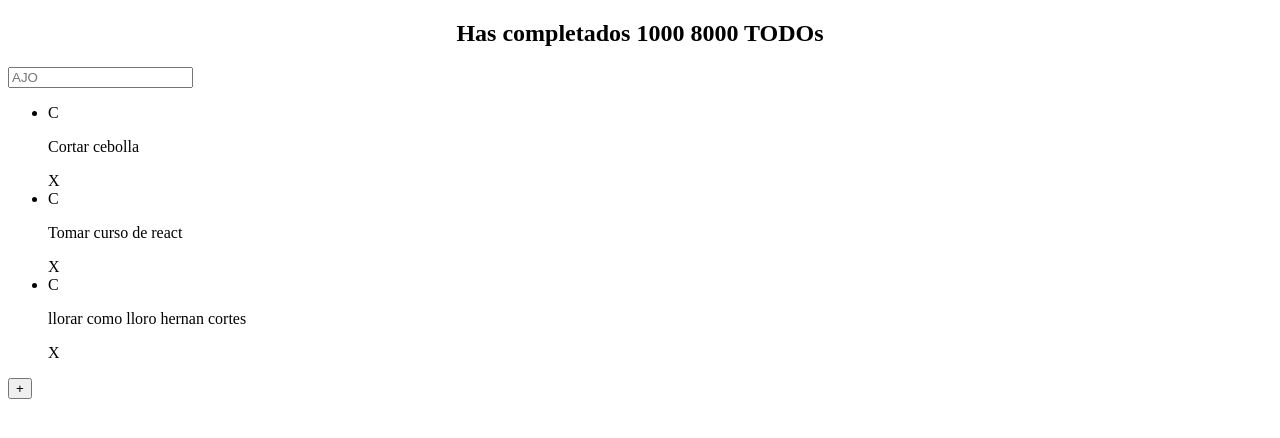
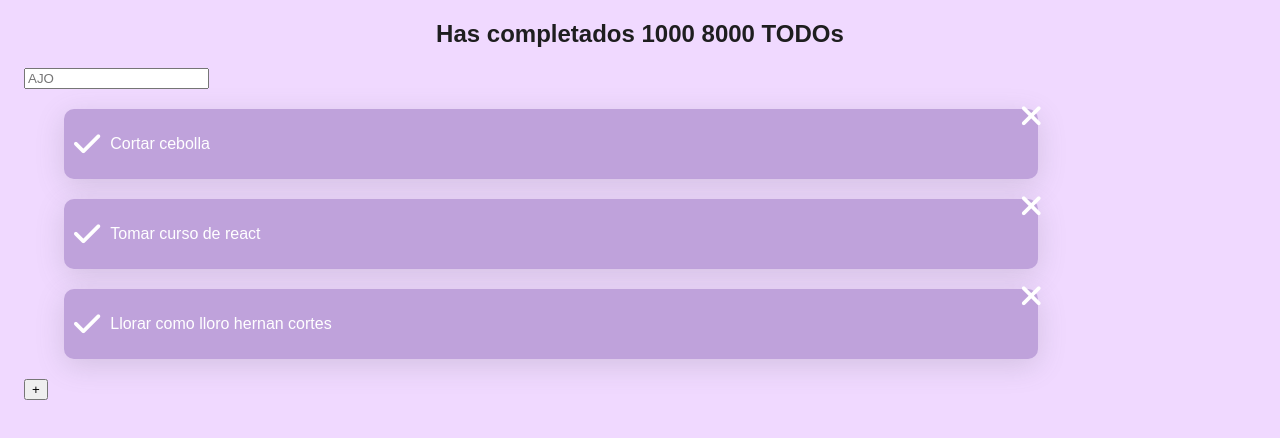
Before and after one commit to Avipez/todo, a React (Create React App) app: page / in a window 1280 px wide. Shown: the top 438 px of the page. Built offline with nearby package versions, Linux system fonts and the light colour scheme.

Commit message:
algo de estilos

```diff
--- a/public/index.html
+++ b/public/index.html
@@ -24,6 +24,7 @@
       work correctly both with client-side routing and a non-root public URL.
       Learn how to configure a non-root public URL by running `npm run build`.
     -->
+    <script src="https://kit.fontawesome.com/8337609809.js" crossorigin="anonymous"></script>
     <title>React App</title>
   </head>
   <body>
--- a/src/App.js
+++ b/src/App.js
@@ -9,7 +9,7 @@ import React from "react";
 const todos = [
   {text: "Cortar cebolla", completed: false},
   {text: "Tomar curso de react", completed: false},
-  {text: "llorar como lloro hernan cortes", completed: false}
+  {text: "Llorar como lloro hernan cortes", completed: false}
 
 ]
 
@@ -19,7 +19,7 @@ function App() {
       <TodoCounter />
       <TodoSearch />
       <TodoList>
-        {todos.map(todo => (<TodoItem key={todo.text} text={todo.text} />))}
+        {todos.map(todo => (<TodoItem key={todo.text} text={todo.text} completed={todo.completed} />))}
       </TodoList>
       {/* <CreateTodoButton /> */}
       <button>+</button>
--- a/src/TodoItem.js
+++ b/src/TodoItem.js
@@ -1,11 +1,12 @@
 import React from "react";
+import "./styles/TodoItem.css"
 
 function TodoItem(props) {
     return (
-        <li>
-            <span>C</span>
-            <p>{props.text}</p>
-            <span>X</span>
+        <li className="item">
+            <span className="check fas fa-check"></span>
+            <p className="todo-description">{props.text}</p>
+            <span className="delete-todo fas fa-times"></span>
         </li>
     )
 }
--- a/src/index.js
+++ b/src/index.js
@@ -1,6 +1,6 @@
 import React from 'react';
 import ReactDOM from 'react-dom';
-/* import './index.css'; */
+import './styles/index.css';
 import App from './App';
 
 ReactDOM.render(
--- /dev/null
+++ b/src/styles/TodoItem.css
@@ -0,0 +1,44 @@
+/* #F0D9FF */
+
+.item {
+    background:#BFA2DB;
+    box-shadow: rgba(100, 100, 111, 0.2) 0px 7px 29px 0px;
+    padding: 10px;
+    margin: 20px 0;
+    border-radius: 10px;
+    max-width: 80%;
+    display: flex;
+    justify-content: flex-start;
+    align-items: center;
+    position: relative;
+
+}
+
+.todo-description {
+    margin-left: 10px;
+    color: white;
+    cursor: pointer;
+}
+
+.check{
+    color: white;
+    font-size: 30px;
+    cursor: pointer;
+}
+
+.check:hover {
+    color: green;
+}
+
+.delete-todo {
+    position: absolute;
+    color: white ;
+    top: -8px;
+    right: -5px;
+    font-size: 30px;
+    cursor: pointer;
+}
+
+.delete-todo:hover {
+    color: red;
+}
--- /dev/null
+++ b/src/styles/index.css
@@ -0,0 +1,13 @@
+body {
+    margin: 0;
+    padding: 0;
+    background-color: #F0D9FF;
+    color: #1E1E1F;
+    font-family: 'Montserrat', Arial, Helvetica, sans-serif;
+  }
+
+  #root {
+    margin: 0 24px;
+    position: relative;
+    min-height: 100vh;
+  }
```
